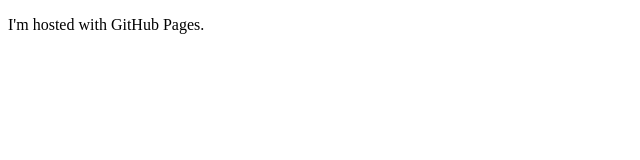
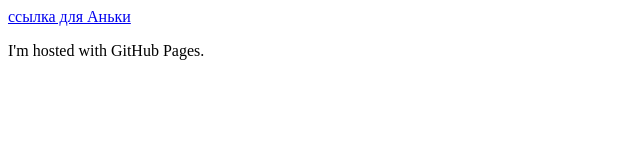
Before and after one commit to Skuperday/skuperday.github.io, a plain HTML site: page index.html in a window 1280 px wide. Shown: the whole page, without its empty margins (0-640 px from the left). Drawn offline with Linux system fonts and the light colour scheme.

Commit message:
Update index.html

```diff
--- a/index.html
+++ b/index.html
@@ -1,7 +1,7 @@
 <!DOCTYPE html>
 <html>
 <body>
-<a></a>
+<a href="КП">ссылка для Аньки</a>
 <p>I'm hosted with GitHub Pages.</p>
 </body>
 </html>
```
